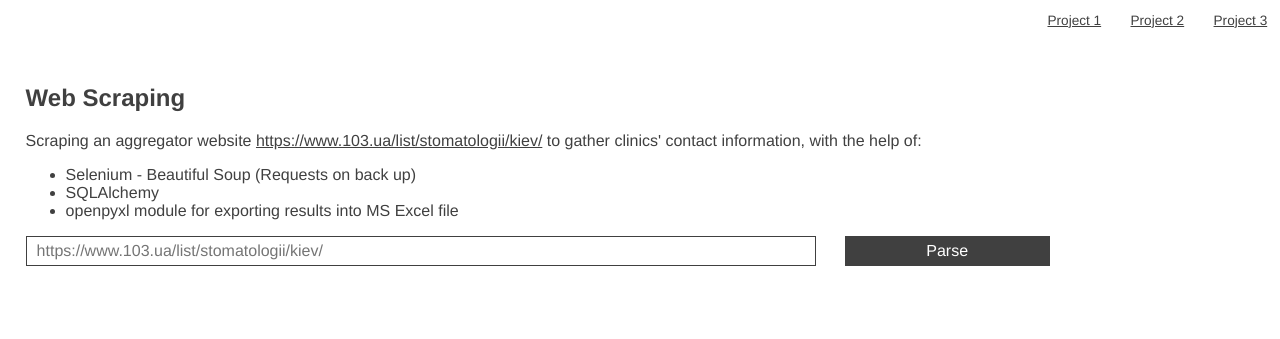
After one commit to AnnaVolovik/Python_projects, a Flask app: page /project_two in a window 1280 px wide. The commit adds this page. Shown: the top 339 px of the page. Run offline with Flask 2, Linux system fonts and the light colour scheme.

Commit message:
project two

```diff
--- a/app/__init__.py
+++ b/app/__init__.py
@@ -7,4 +7,4 @@ app.config.from_object('app.config')
 db = SQLAlchemy(app)
 
 # import the views when the app is initialized
-from app.views import just_another_parser_v1
+from app.views import project_one, project_two
--- a/app/config.py
+++ b/app/config.py
@@ -9,7 +9,7 @@ app.config.from_envvar('JUST_ANOTHER_PARSER_V1_SETTINGS', silent=True)
 TIMEZONE = 'Europe/Moscow'
 SECRET_KEY = 'development key'
 DEBUG = True
-DATABASE = os.path.join(app.root_path, 'just_another_parser_v1/just_another_parser_v1.db')
+# DATABASE = os.path.join(app.root_path, 'just_another_parser_v1/just_another_parser_v1.db')
 SECRET_KEY = 'development key'
 SQLALCHEMY_DATABASE_URI = 'sqlite:///app.db'
 SQLALCHEMY_TRACK_MODIFICATIONS = True
--- a/app/static/style.css
+++ b/app/static/style.css
@@ -7,9 +7,8 @@ body {
 	color: #404040;
 }
 section {
-	padding:2%;
+	padding:5% 2%;
 	margin: 0 auto;
-	clear:left;
 }
 nav {
     width:100%;
@@ -44,7 +43,7 @@ input[type=text] {
     width:20%;
     float: right;
     background-color:#ffffff;
-    color:#404040;
+    color:#d9d9d9;
     border: 1px solid #404040;
     padding: 5px 10px;
     font-family: "Helvetica Neue", Helvetica, Arial, sans-serif;
@@ -79,11 +78,17 @@ table tr:nth-child(odd) {
     background-color: #f9f9f9;
 }
 table tr:hover {
-	background-color:#f5f5f5
+	background-color: #f5f5f5
 	}
 .error {
     color: #A67764;
 }
+a {
+	/*text-decoration:none;*/
+    color: #404040;
+	/*color:#d9d9d9;*/
+}
+
 @media all and (min-width:970px)
 {
 section {
@@ -94,3 +99,32 @@ input[type=text] {
     width: 75%;
 }
 }
+
+div#nav {
+	/*background: #2d3240;*/
+	background: #ffffff;
+    /*color:#ffffff;*/
+	position:fixed;
+	top:0;
+	width:100%;
+	z-index: 100;
+}
+#nav ul {
+	list-style:none;
+	padding:0;
+	margin:0;
+	text-align:end;
+	font-size:85%;
+}
+#nav li {
+	display:inline-block;
+	padding:1%;
+}
+#nav a {
+    font-weight: bolder;
+    /*text-decoration:none;*/
+	/*color:#d9d9d9;*/
+}
+/*#nav a:hover {*/
+	/*color:#ffffff;*/
+/*}*/
--- /dev/null
+++ b/app/templates/project_two.html
@@ -0,0 +1,52 @@
+<!doctype html>
+    <title>Web Scraping: Selenium</title>
+    <link rel=stylesheet type=text/css href="{{ url_for('static', filename='style.css') }}">
+<body>
+    <div id="nav">
+        <ul>
+    	    <li><a href="{{ url_for('add_entry') }}">Project 1</a></li>
+            <li><a href="{{ url_for('parse_with_selenium') }}">Project 2</a></li>
+            <li><a href="#">Project 3</a></li>
+        </ul>
+    </div>
+    <section>
+    <div>
+        <h2>Web Scraping</h2>
+        <p>Scraping an aggregator website <a href="https://www.103.ua/list/stomatologii/kiev/" target="_blank">https://www.103.ua/list/stomatologii/kiev/</a>
+            to gather clinics' contact information, with the help of:</p>
+        <ul>
+            <li>Selenium - Beautiful Soup (Requests on back up)</li>
+            <li>SQLAlchemy</li>
+            <li>openpyxl module for exporting results into MS Excel file</li>
+        </ul>
+    </div>
+        <form action="{{ url_for('parse_with_selenium') }}" method=post class=add-entry>
+            <input type=text name=url placeholder="https://www.103.ua/list/stomatologii/kiev/">
+            <input type=submit value=Parse class="transparent_button active" >
+        </form>
+    {% if error %}
+        <div><p class=error>{{ error }}</div>
+    {% endif %}
+        {% block body %}{% endblock %}
+
+    {% if entries %}
+        <table>
+        <tr>
+            <th>name</th>
+            <th>address</th>
+            <th>website</th>
+            <th>phone</th>
+        </tr>
+        {% for entry in entries %}
+        <tr>
+            <td>{{ entry.name }}</td>
+            <td>{{ entry.address }}</td>
+            <td>{{ entry.website }}</td>
+            <td>{{ entry.phone }}</td>
+        </tr>
+
+        {% endfor %}
+        </table>
+    {% endif %}
+    </section>
+</body>
--- /dev/null
+++ b/app/views/project_two.py
@@ -0,0 +1,133 @@
+import traceback
+
+from bs4 import BeautifulSoup
+from flask import render_template, request
+import openpyxl
+from openpyxl.styles import Font
+import requests
+from selenium import webdriver
+from selenium.webdriver.support.ui import WebDriverWait
+
+from app import app, db
+from app.models import DentistContacts
+
+
+@app.route('/project_two', methods=['GET', 'POST'])
+def parse_with_selenium():
+    """ Iterate over pages and scrape the information needed """
+    if request.method == 'GET':
+        return render_template('project_two.html')
+
+    url = "https://www.103.ua/list/stomatologii/kiev/"
+    page_limit = 2  # by default for demonstration purposes we only go through first two pages
+
+    # selenium part
+    res = []
+
+    def parse_block(contact_block):
+        """ local helper function to parse contact blocks"""
+        ancor_div = contact_block.find('div', {'class': 'Place__mainTitle'})
+        ancor = ancor_div.find('a')
+
+        website = ancor.get('href')
+        name = ancor.text
+        address = contact_block.find('span', {'class': 'Place__addressText'}).text
+        phone_div = contact_block.find('div', {'class': 'Place__phoneNumber '})
+        try:
+            ancor_phone = phone_div.find('a')
+            phone = ancor_phone.get('href').replace('tel:', '')
+        except:
+            phone = None
+
+        return dict(
+            name=name,
+            address=address,
+            phone=phone,
+            website=website
+            )
+
+    try:
+        driver = webdriver.Firefox(executable_path='/usr/local/bin/geckodriver')
+        driver.get(url)
+
+        for page in driver.find_elements_by_class_name('Pagination__page'):
+
+            WebDriverWait(driver, 15).until(page)
+            page.click()
+
+            html = driver.page_source
+            soup = BeautifulSoup(html)
+
+            # find all contact information blocks
+            for contact_block in soup.find_all('div', {'class': 'Place__wrap'}):
+                res.append(parse_block(contact_block))
+
+        driver.close()
+        driver.quit()
+
+    # backup part written on requests & beautiful soup if selenium fails
+    except:
+        try:
+            # close the driver if it was open
+            driver.close()
+            driver.quit()
+        except:
+            pass
+
+    for page_number in range(page_limit):
+        page_url = f'{url}?page={page_number}'
+
+        r = requests.get(page_url)
+        soup = BeautifulSoup(r.content, 'html.parser')
+
+        # find all contact information blocks
+        for contact_block in soup.find_all('div', {'class': 'Place__wrap'}):
+            res.append(parse_block(contact_block))
+
+    # sort results by company name
+    res.sort(key=lambda x: x['name'])
+
+    # export results to database
+    for tmp in res:
+
+        if not db.session.query(DentistContacts).filter(
+                DentistContacts.name == tmp['name'],
+                DentistContacts.address == tmp['address']).count():
+
+            entry = DentistContacts(**tmp)
+            db.session.add(entry)
+    try:
+        db.session.flush()
+        db.session.commit()
+    except:
+        print(traceback.format_exc())
+        db.session.rollback()
+        return render_template('project_two.html', error='Произошла ошибка Базы Данных')
+
+    # # write elements into ms excel file
+    # # set output file and its styles
+    # wb = openpyxl.Workbook()
+    # ws = wb.active  # grab the active worksheet
+    # bold = Font(bold=True)
+    #
+    # # add and style the header
+    # ws['A1'].value = 'Company name'
+    # ws['B1'].value = 'Address'
+    # ws['C1'].value = 'Website'
+    # ws['D1'].value = 'Phone number'
+    #
+    # for cell in ws['A1':'D1']:
+    #     cell.font = bold
+    #
+    # row = 2
+    # for tmp in res:
+    #     ws.cell(row=row, column=0).value = tmp['company']
+    #     ws.cell(row=row, column=1).value = tmp['address']
+    #     ws.cell(row=row, column=2).value = tmp['website']
+    #     ws.cell(row=row, column=3).value = tmp['phone']
+    #
+    # # add borders style
+    #
+    # wb.save("output.xlsx")
+
+    return render_template('project_two.html', entries=res)
```
Also changed, not shown: app/models.py (+17 -4 lines), app/templates/layout.html (+9 -0 lines), app/templates/page_1.html (+27 -5 lines), app/templates/page_1_last_entry.html (deleted, +0 -16 lines), app/views/project_one.py (renamed from app/views/just_another_parser_v1.py, +1 -9 lines), app/app.db, 1 other file.
